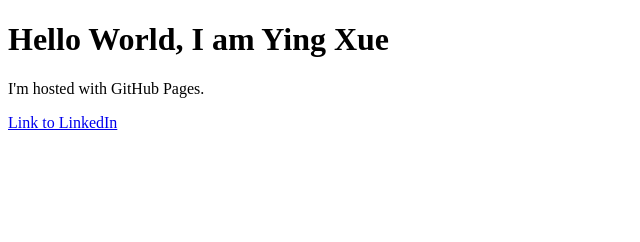
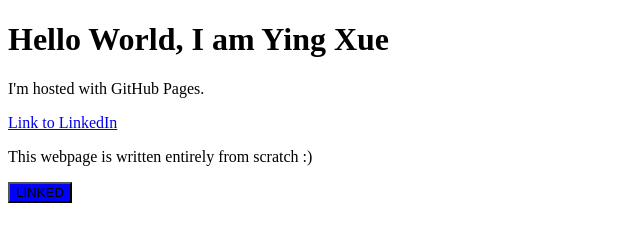
Before and after one commit to ngyingxue/ngyingxue.github.io, a plain HTML site: page index.html in a window 1280 px wide. Shown: the whole page, without its empty margins (0-640 px from the left). Drawn offline with Linux system fonts and the light colour scheme.

Commit message:
Update index.html

```diff
--- a/index.html
+++ b/index.html
@@ -4,5 +4,13 @@
 <h1>Hello World, I am Ying Xue</h1>
 <p>I'm hosted with GitHub Pages.</p>
 <a href="https://www.linkedin.com/in/ngyingxue/", target=""_blank">Link to LinkedIn</a>
+<p>This webpage is written entirely from scratch :)</p>
+<button>LINKED</button>
 </body>
 </html>
+
+<style>
+  button {
+    background-color: blue;
+  }
+</style>
```
